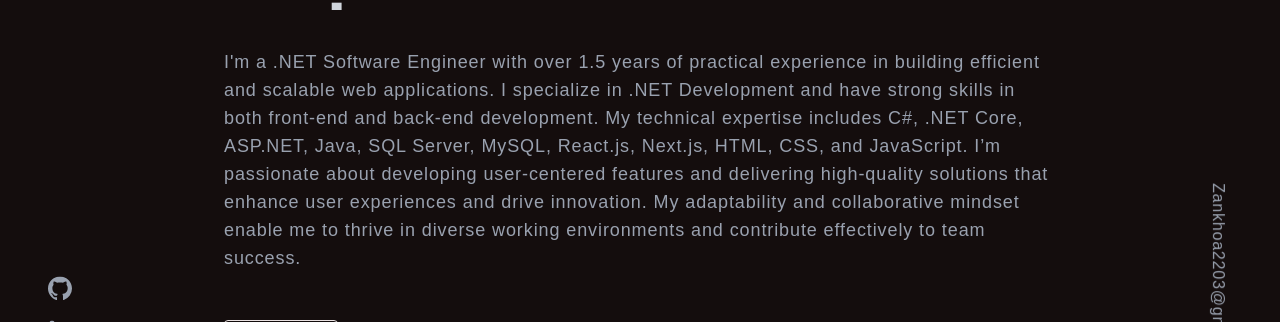
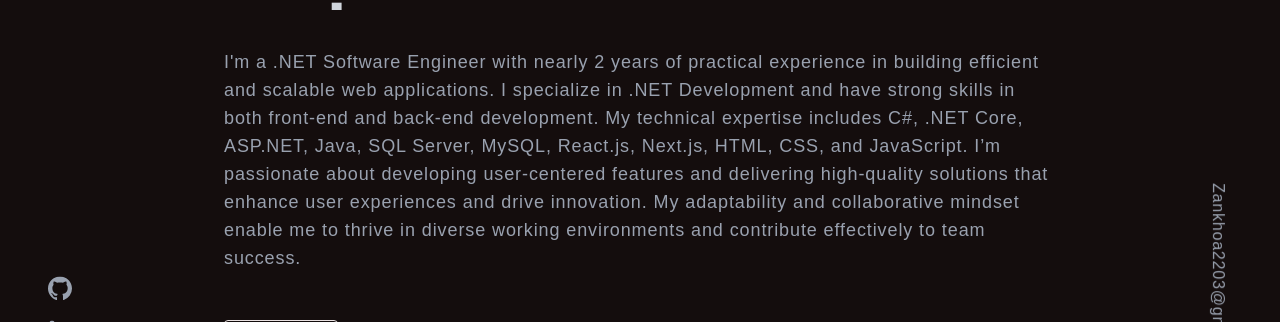
Before and after one commit to Zankhoa/MyProfile, a Next.js app: page / in a window 1280 px wide. Shown: the part 312-634 px from the top of the page. Built offline with nearby package versions, Linux system fonts and the light colour scheme.

Commit message:
update component about me

```diff
--- a/component/Home/MyName/MyName.tsx
+++ b/component/Home/MyName/MyName.tsx
@@ -63,9 +63,9 @@ const MyName: React.FC<MyNameProps> = (props) => {
         <span className="text-AAsecondary keyword-hover">
           .NET Software Engineer
         </span>{" "}
-        with over{" "}
+        with nearly{" "}
         <span className="text-AAsecondary keyword-hover">
-          1.5 years of practical experience
+           2 years of practical experience
         </span>{" "}
         in building efficient and scalable web applications.
         <br className="3xl:block hidden" /> I specialize in{" "}
```
